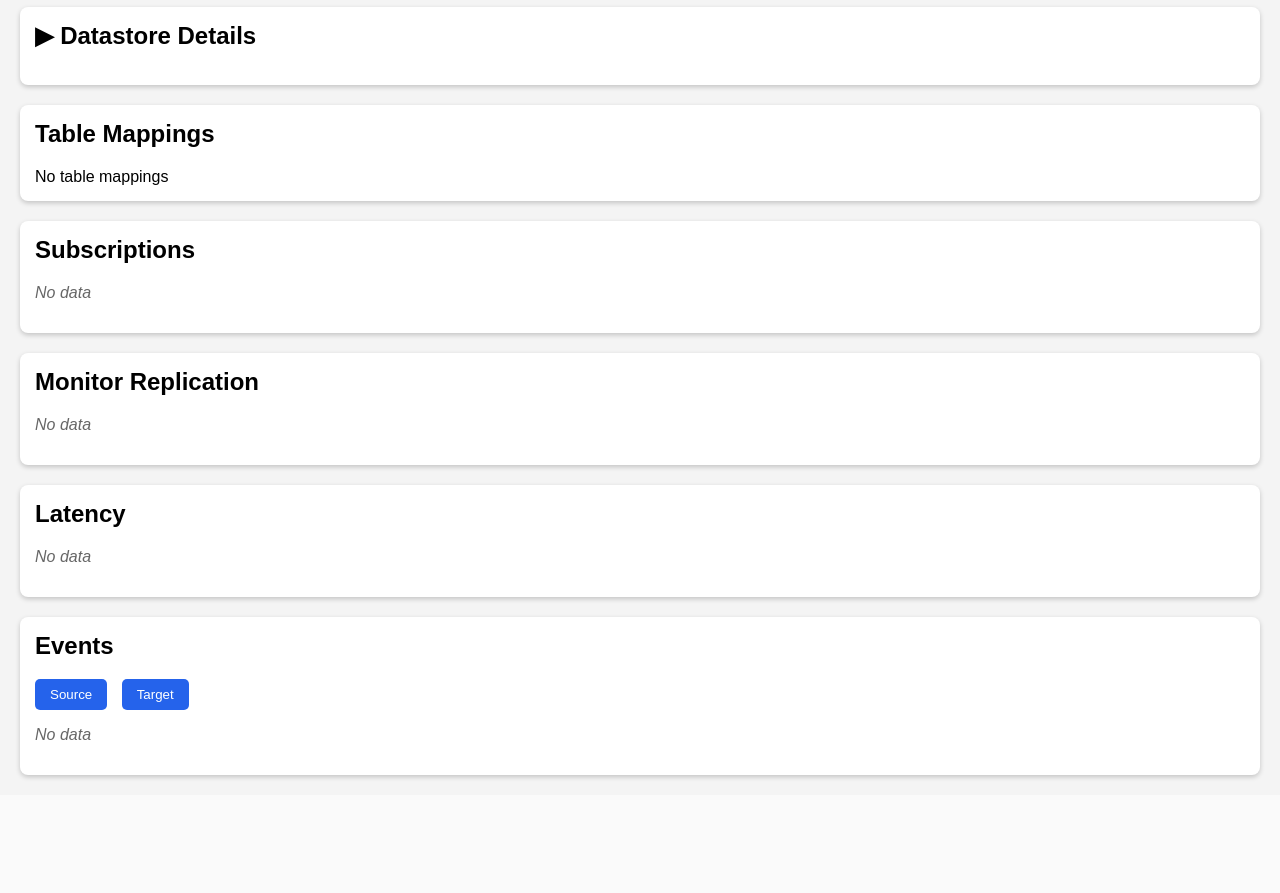
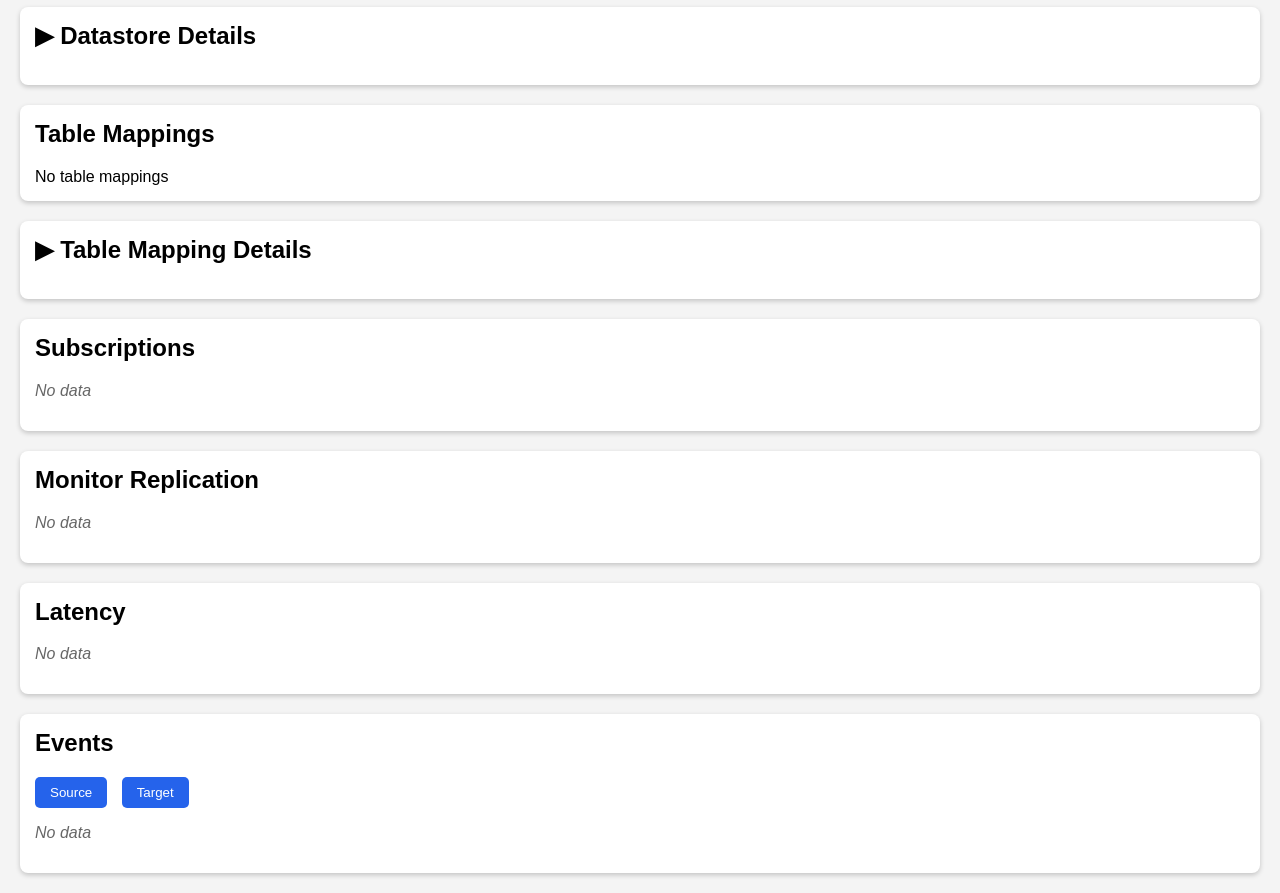
Before and after one commit to madleit/iidr-dashboard, a FastAPI app: page /dashboard in a window 1280 px wide. Shown: the part 1027-1920 px from the top of the page. Before the commit the page ends 1807 px from the top, so only its background shows below. Run offline with FastAPI, Linux system fonts and the light colour scheme; data that the repository does not hold is empty.

Commit message:
Atualizando frontend pra adicionar table mappings details

```diff
--- a/static/js/dashboard.js
+++ b/static/js/dashboard.js
@@ -55,6 +55,10 @@ async function loadData() {
             dashboardData
     );
 
+    renderTableMappingDetails(
+            dashboardData
+    );
+
     renderSubscriptions(
         dashboardData.subscriptions || []
     );
--- a/static/js/mappings.js
+++ b/static/js/mappings.js
@@ -63,3 +63,127 @@ function renderTableMappings(data) {
         )
         .innerHTML = html;
 }
+
+function toggleTableMappingDetails() {
+
+    const details =
+        document.getElementById(
+            "table-mapping-details"
+        );
+
+    if (
+        details.style.display ===
+        "none"
+    ) {
+
+        details.style.display =
+            "block";
+
+    } else {
+
+        details.style.display =
+            "none";
+    }
+}
+
+function renderTableMappingDetails(data) {
+
+    const details =
+        data.table_mapping_details;
+
+    if (!details) {
+
+        document
+            .getElementById(
+                "table-mapping-details"
+            )
+            .innerHTML =
+                "No table mapping details";
+
+        return;
+    }
+
+    document
+        .getElementById(
+            "table-mapping-details"
+        )
+        .innerHTML = `
+
+<div class="overview-grid">
+
+    <div class="overview-item">
+        <div class="overview-label">
+            Source Table
+        </div>
+        <div class="overview-value">
+            ${details.source_table || ""}
+        </div>
+    </div>
+
+    <div class="overview-item">
+        <div class="overview-label">
+            Target Table
+        </div>
+        <div class="overview-value">
+            ${details.target_table || ""}
+        </div>
+    </div>
+
+    <div class="overview-item">
+        <div class="overview-label">
+            Mapping Type
+        </div>
+        <div class="overview-value">
+            ${details.mapping_type || ""}
+        </div>
+    </div>
+
+    <div class="overview-item">
+        <div class="overview-label">
+            Method
+        </div>
+        <div class="overview-value">
+            ${details.method || ""}
+        </div>
+    </div>
+
+    <div class="overview-item">
+        <div class="overview-label">
+            Status
+        </div>
+        <div class="overview-value">
+            ${details.status || ""}
+        </div>
+    </div>
+
+    <div class="overview-item">
+        <div class="overview-label">
+            Prevent Recursion
+        </div>
+        <div class="overview-value">
+            ${details.prevent_recursion || ""}
+        </div>
+    </div>
+
+    <div class="overview-item">
+        <div class="overview-label">
+            Index Mode
+        </div>
+        <div class="overview-value">
+            ${details.index_mode || ""}
+        </div>
+    </div>
+
+    <div class="overview-item">
+        <div class="overview-label">
+            Conflict Resolution
+        </div>
+        <div class="overview-value">
+            ${details.conflict_resolution_method || ""}
+        </div>
+    </div>
+
+</div>
+
+`;
+}
--- a/templates/index.html
+++ b/templates/index.html
@@ -117,6 +117,19 @@
 
 <div class="card">
 
+    <h2 onclick="toggleTableMappingDetails()">
+        ▶ Table Mapping Details
+    </h2>
+
+    <div
+        id="table-mapping-details"
+        style="display:none;">
+    </div>
+
+</div>
+
+<div class="card">
+
     <h2>Subscriptions</h2>
 
     <div id="subscriptions">
```
